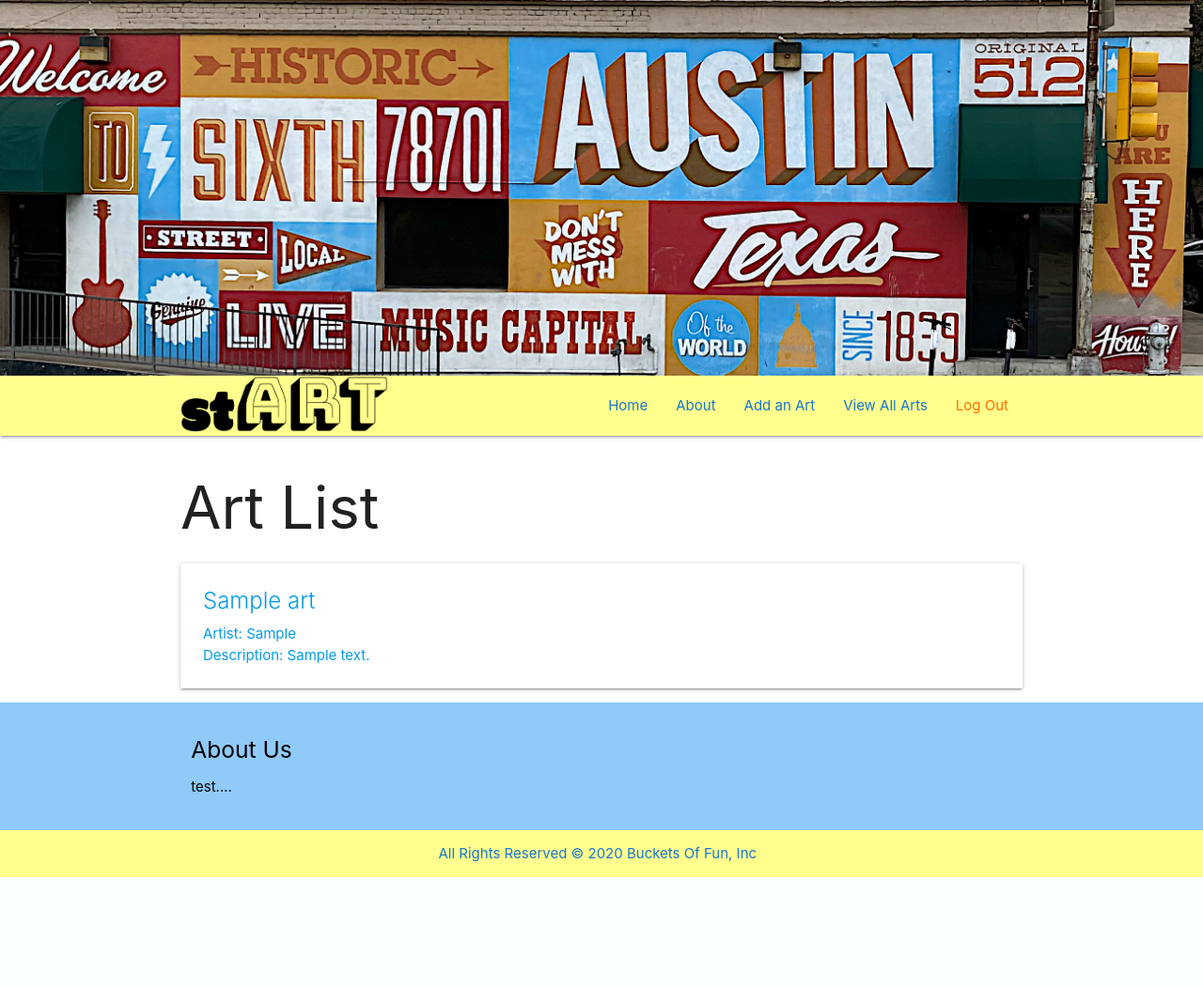
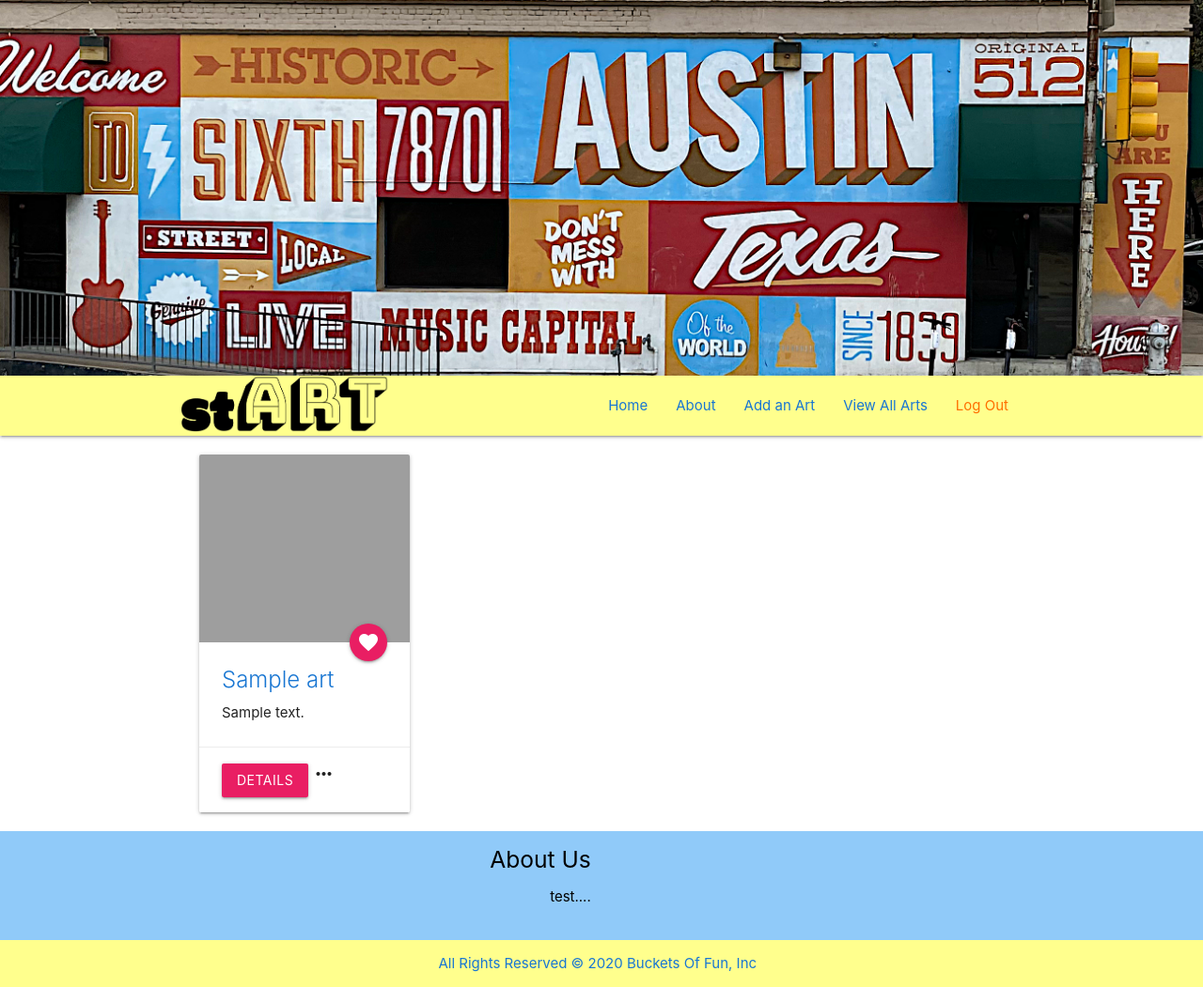
Before and after one commit to jlee8020/Project-stART, a Django app: page /art/ in a window 1280 px wide. Shown: the whole page at 94% size. Before the commit the page ends 934 px from the top, so only its background shows below. Run offline with Django 3.2, Linux system fonts and the light colour scheme; a user stored in the database is signed in; tables that the repository leaves empty hold one stand-in row (values such as "Sample post"); grey boxes are pictures that could not be loaded.

Commit message:
work on index to display properly

```diff
--- a/main_app/static/css/style.css
+++ b/main_app/static/css/style.css
@@ -6,10 +6,32 @@ body {
   }
 
   main {
-    flex: 1 0 auto;
+    display: flex;
+    flex-flow: row;
+    flex-wrap: wrap;
+    /* flex-direction: row; */
+
+    /* flex: 1 0 auto; */
 
   }
+  .main-content{
+    display: flex;
+    flex-direction: row-reverse;
+    align-items: center;
+  }
+#img-height{
+  height: 200px;
+}
+  /* .flex-container{
+    display: flex;
+    flex-direction: row;
+    width: 40%;
+    background-color: plum; }*/
 
+    .card{
+    margin: 20px;
+    width: 25%;
+  }
   nav{
     display: flex;
     justify-content: flex-end;
--- a/main_app/templates/art/index.html
+++ b/main_app/templates/art/index.html
@@ -1,15 +1,29 @@
-{% extends 'base.html' %} {% block content %}
-
-<h1>Art List</h1>
-
+{% extends 'base.html' %}
+{%block h1%} <h3>All Arts List</h3>{%endblock h1%}
+{% block content %}
 {% for oneArt in art %}
+<!-- <div class="flex-container"> -->
 <div class="card">
-  <a href="{% url 'art_detail' oneArt.id %}">
-    <div class="card-content">
-      <span class="card-title">{{ oneArt.name }}</span>
-      <p>Artist: {{ oneArt.artist }}</p>
-      <p>Description: {{ oneArt.description }}</p>
+    <div class="card-image">
+      {% for photo in oneArt.photo_set.all %}
+      <img id="img-height" class="responsive-img" src="{{photo.url}}" />
+      <a href="#" class="btn-floating halfway-fab waves-effect waves-light pink">
+        <i class="material-icons">favorite</i>
+      </a>
+      {% empty %}
+      <div class="card-panel teal-text center-align">No Photos Uploaded</div>
+      {% endfor %}
+      </div>
+          <div class="card-content">
+            <span class="blue-text text-darken-2 card-title">{{ oneArt.name }}</span>
+            <p>{{ oneArt.description }}</p>
+          </div>
+            <div class="card-action">
+            <a class="btn waves-effect waves-light pink" href="{% url 'art_detail' oneArt.id %}">Details</a>
+            <i class="material-icons">more_horiz</i>
+          </a>
+            </div>
     </div>
-  </a>
 </div>
-{% endfor %} {% endblock %}
+{% endfor %}
+{% endblock %}
--- a/main_app/templates/base.html
+++ b/main_app/templates/base.html
@@ -9,7 +9,7 @@
     <link href="https://fonts.googleapis.com/icon?family=Material+Icons" rel="stylesheet">
    <!-- Compiled and minified CSS -->
    <link rel="stylesheet" href="https://cdnjs.cloudflare.com/ajax/libs/materialize/1.0.0/css/materialize.min.css">
-    <!-- <link rel="stylesheet" href="{% static 'css/style.css' %}"> -->
+    <link rel="stylesheet" href="{% static 'css/style.css' %}">
     <title>stART Base</title>
    <style>
      header{
@@ -66,8 +66,12 @@
         {% endif %}
       </ul>
     <main class="container">
-      {% block content %}
-      {% endblock %}
+      <!-- <div class="main-content"> -->
+        {% block content %}
+        {%block h1%}
+        {%endblock h1%}
+        {% endblock %}
+    </div>
     </main>
             <footer class="page-footer blue lighten-3">
               <div class="container">
```
